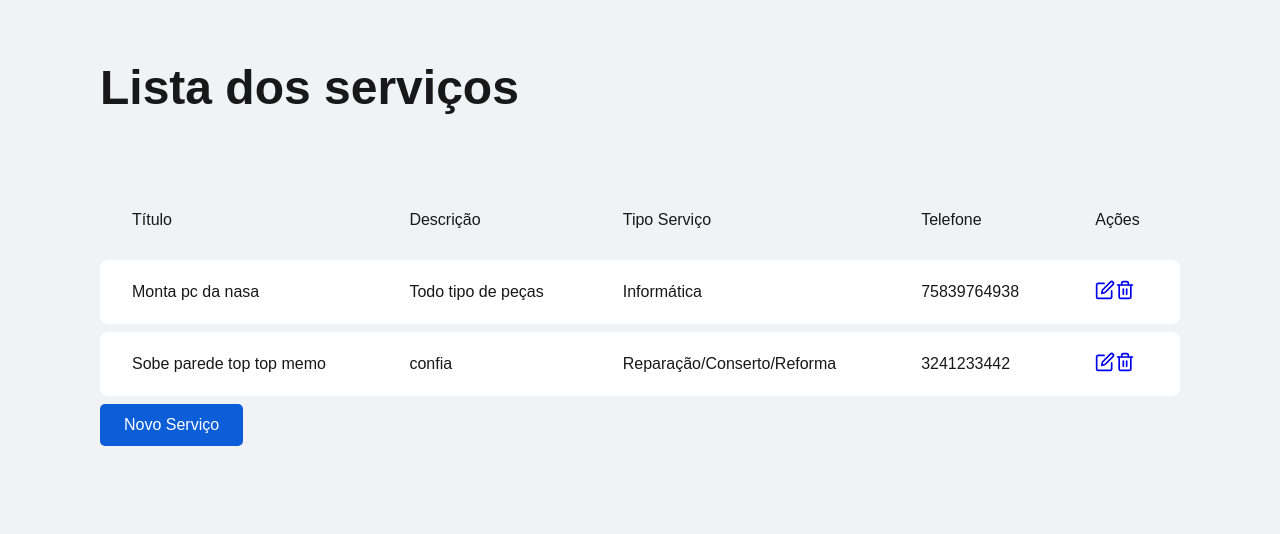
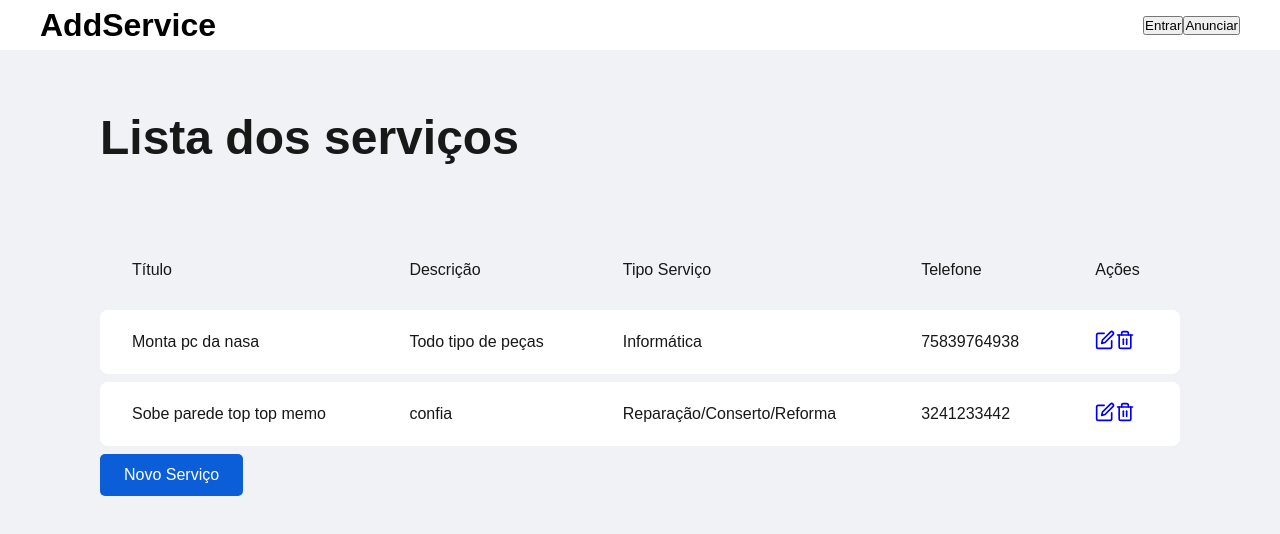
Before and after one commit to DouglasPds/addService-front, a React (Create React App) app: page / in a window 1280 px wide. Shown: the top 534 px of the page. Built offline with nearby package versions, Linux system fonts and the light colour scheme; data requests are answered from the project's data file.

Commit message:
Made part of the redux for services

```diff
--- a/package.json
+++ b/package.json
@@ -19,9 +19,12 @@
     "react-dropzone": "^11.3.2",
     "react-icons": "^4.2.0",
     "react-is": "^17.0.2",
+    "react-redux": "^7.2.4",
     "react-router-dom": "^5.2.0",
     "react-scripts": "4.0.3",
     "react-select": "^4.3.0",
+    "redux": "^4.1.0",
+    "redux-saga": "^1.1.3",
     "styled-components": "^5.2.3",
     "typescript": "^4.1.2",
     "web-vitals": "^1.0.1"
--- /dev/null
+++ b/src/components/Header/index.tsx
@@ -0,0 +1,17 @@
+import React from 'react';
+
+import { HeaderContainer } from './styles';
+
+const Header: React.FC = () => {
+	return (
+		<HeaderContainer>
+			<h1>AddService</h1>
+			<div>
+				<button type="button">Entrar</button>
+				<button type="button">Anunciar</button>
+			</div>
+		</HeaderContainer>
+	);
+};
+
+export default Header;
--- /dev/null
+++ b/src/components/Header/styles.ts
@@ -0,0 +1,11 @@
+import styled from 'styled-components';
+
+export const HeaderContainer = styled.div`
+	background: white;
+	padding: 5px 40px;
+	height: 50px;
+
+	display: flex;
+	align-items: center;
+	justify-content: space-between;
+`;
--- a/src/pages/CreateService/index.tsx
+++ b/src/pages/CreateService/index.tsx
@@ -4,11 +4,13 @@ import { FormHandles } from '@unform/core';
 import { Form } from '@unform/web';
 import { Link, useHistory, useParams } from 'react-router-dom';
 
-import Input from '../../components/Input';
-import AsyncSelect from '../../components/Select';
-import TextArea from '../../components/TextArea';
-import tipoServico from '../../enum/tipoServico';
-import api from '../../services/api';
+import Header from 'components/Header';
+import Input from 'components/Input';
+import AsyncSelect from 'components/Select';
+import TextArea from 'components/TextArea';
+import tipoServico from 'enum/tipoServico';
+import api from 'services/api';
+
 import { Container, Button, Title, Label } from './styles';
 
 interface Servico {
@@ -87,6 +89,7 @@ const CreateService: React.FC = () => {
 
 	return (
 		<>
+			<Header />
 			<Container>
 				<Title>Criar Serviço</Title>
 				<Form id="form" ref={formRef} onSubmit={handleSubmit}>
--- a/src/pages/ListServices/index.tsx
+++ b/src/pages/ListServices/index.tsx
@@ -3,7 +3,9 @@ import React, { useState, useEffect, useCallback } from 'react';
 import { FiEdit, FiTrash2 } from 'react-icons/fi';
 import { Link } from 'react-router-dom';
 
-import api from '../../services/api';
+import Header from 'components/Header';
+import api from 'services/api';
+
 import { Container, TableContainer, Button, Title } from './styles';
 
 interface Servico {
@@ -24,7 +26,6 @@ const ListServices: React.FC = () => {
 	useEffect(() => {
 		async function loadServicos(): Promise<void> {
 			const response = await api.get('/servicos');
-			console.log(response.data);
 			setServicos(response.data);
 		}
 		loadServicos();
@@ -36,6 +37,7 @@ const ListServices: React.FC = () => {
 
 	return (
 		<>
+			<Header />
 			<Container>
 				<Title>Lista dos serviços</Title>
 
--- a/src/routes/index.tsx
+++ b/src/routes/index.tsx
@@ -2,8 +2,8 @@ import React from 'react';
 
 import { Switch, Route } from 'react-router-dom';
 
-import CreateService from '../pages/CreateService';
-import ListServices from '../pages/ListServices';
+import CreateService from 'pages/CreateService';
+import ListServices from 'pages/ListServices';
 
 const Routes: React.FC = () => (
 	<Switch>
--- a/tsconfig.json
+++ b/tsconfig.json
@@ -18,7 +18,8 @@
     "resolveJsonModule": true,
     "isolatedModules": true,
     "noEmit": true,
-    "jsx": "react-jsx"
+    "jsx": "react-jsx",
+		"baseUrl": "src"
   },
   "include": [
     "src"
```
Also changed, not shown: src/store/servicos/actions.ts (added, +7 -0 lines), src/store/servicos/reducer.ts (added, +26 -0 lines), src/store/servicos/types.ts (added, +7 -0 lines), src/store/store.ts (added, +16 -0 lines), .eslintrc.json, 1 other file (tests, documents, lock files or other folders).
